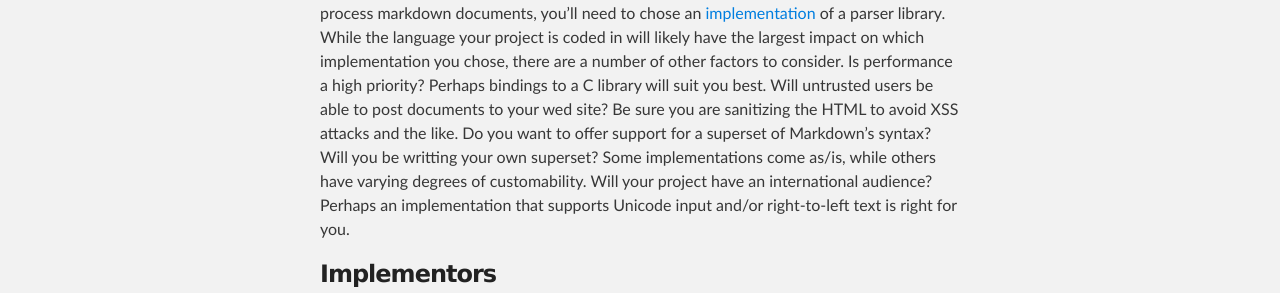
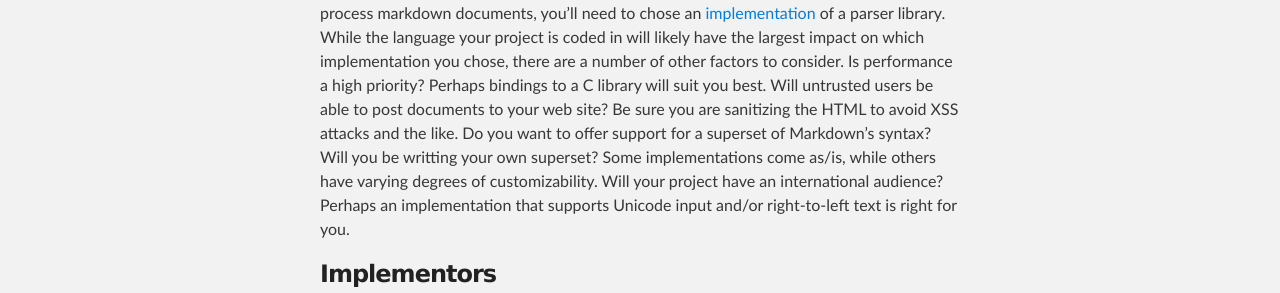
Before and after one commit to markdown/markdown.github.com, a Jekyll site: the page built from index.md, in a window 1280 px wide. Shown: the part 678-971 px from the top of the page. Built offline with Jekyll 4.4.1, drawn with Linux system fonts in a browser that asks for light colours; Markdown is read by kramdown in place of the engine named in the settings.

Commit message:
Minor typo fixes on the main page

```diff
--- a/index.md
+++ b/index.md
@@ -23,11 +23,11 @@ project needs to process markdown documents, you'll need to chose an
 coded in will likely have the largest impact on which implementation you
 chose, there are a number of other factors to consider. Is performance
 a high priority? Perhaps bindings to a C library will suit you best.
-Will untrusted users be able to post documents to your wed site? Be sure
+Will untrusted users be able to post documents to your web site? Be sure
 you are sanitizing the HTML to avoid XSS attacks and the like. Do you
 want to offer support for a superset of Markdown's syntax? Will you
 be writting your own superset? Some implementations come as/is, while
-others have varying degrees of customability. Will your project have an
+others have varying degrees of customizability. Will your project have an
 international audience? Perhaps an implementation that supports Unicode
 input and/or right-to-left text is right for you.
 
```
